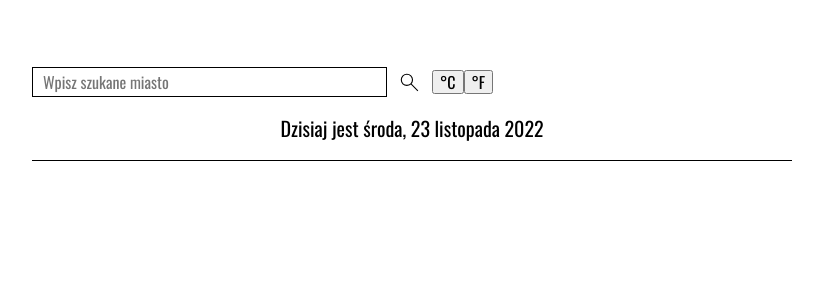
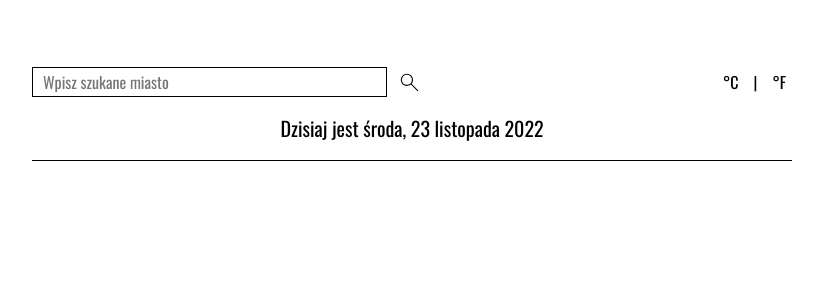
Before and after one commit to carterstorm/react-weather-app, a React (Create React App) app: page / in a window 1280 px wide. Shown: the top 300 px of the page, without its empty margins (228-1044 px from the left). Built offline with nearby package versions, Linux system fonts and the light colour scheme.

Commit message:
styled TemperatureButtons

```diff
--- a/src/MainWrapper/LocationSearch/styled.js
+++ b/src/MainWrapper/LocationSearch/styled.js
@@ -4,6 +4,7 @@ export const StyledLocationSearch = styled.form`
     width: 100%;
     display: flex;
     align-items: center;
+    justify-content: space-between;
 `;
 
 export const ContainerSearch = styled.div`
--- a/src/MainWrapper/TemperatureButtons/index.js
+++ b/src/MainWrapper/TemperatureButtons/index.js
@@ -3,6 +3,7 @@ import { TemperatureButton, Wrapper } from "./styled";
 export const TemperatureButtons = () => (
     <Wrapper>
         <TemperatureButton type="button">°C</TemperatureButton>
+        {"|"}
         <TemperatureButton type="button">°F</TemperatureButton>
     </Wrapper>
 );
--- a/src/MainWrapper/TemperatureButtons/styled.js
+++ b/src/MainWrapper/TemperatureButtons/styled.js
@@ -1,7 +1,16 @@
 import styled from "styled-components";
 
 export const Wrapper = styled.div`
+    width: 75px;
+    display: flex;
+    justify-content: space-between;
+    align-items: center;
 `;
 
 export const TemperatureButton = styled.button`
+    border: none;
+    background-color: transparent;
+    &:hover {
+        cursor: pointer;
+    }
 `;
```
